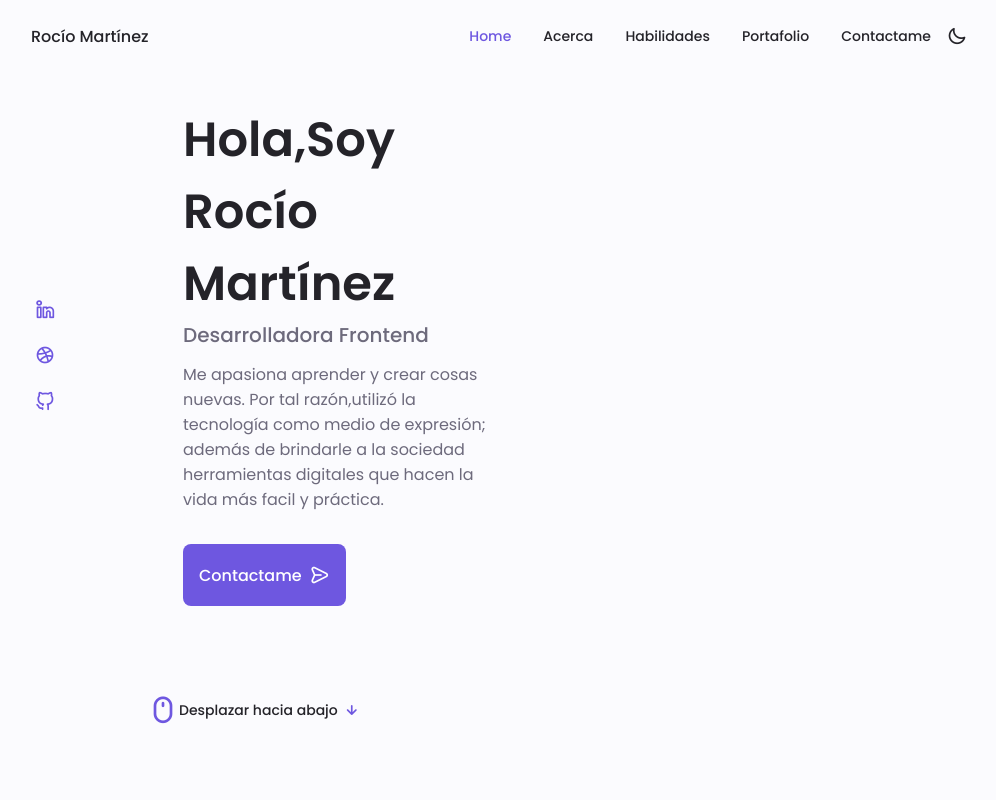
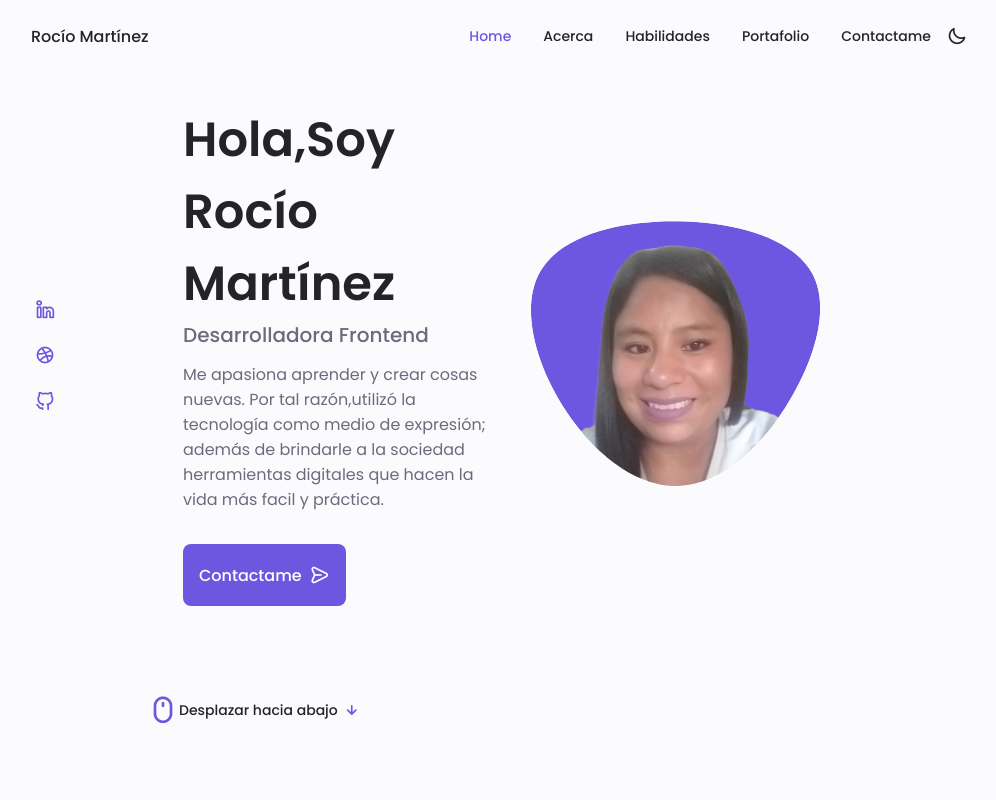
Before and after one commit to rocimartiz16/Portafolio-Rocio-Martinez, a plain HTML site: page index.html in a window 1280 px wide. Shown: the top 800 px of the page, without its empty margins (157-1153 px from the left). Drawn offline with nearby package versions, Linux system fonts and the light colour scheme.

Commit message:
Se agrego imagen

```diff
--- a/index.html
+++ b/index.html
@@ -79,7 +79,19 @@
                 </a>
              </div>
           <div class="home__img">
-
+             <svg class="home__blob" viewBox="0 0 200 200" xmlns="http://www.w3.org/2000/svg" xmlns:xlink="http://www.w3.org/1999/xlink">
+                <mask id="mask0" mask-type="alpha">
+                    <path d="M63,-37.4C72.1,-20.5,63.5,5.6,50.1,26.6C36.6,47.5,18.3,63.3,
+                    -0.9,63.8C-20.1,64.3,-40.1,49.5,-54.2,28.2C-68.4,6.9,-76.6,-21,-66.5,
+                    -38.4C-56.5,-55.8,-28.3,-62.7,-0.7,-62.3C26.9,-61.9,53.8,-54.2,63,-37.4Z" transform="translate(100 100)" />
+                </mask>
+                <g mask="url(#mask0)">
+                    <path d="M63,-37.4C72.1,-20.5,63.5,5.6,50.1,26.6C36.6,47.5,18.3,63.3,
+                    -0.9,63.8C-20.1,64.3,-40.1,49.5,-54.2,28.2C-68.4,6.9,-76.6,-21,-66.5,
+                    -38.4C-56.5,-55.8,-28.3,-62.7,-0.7,-62.3C26.9,-61.9,53.8,-54.2,63,-37.4Z" transform="translate(100 100)"/>
+                    <image class="home__blob-img" x='10' y='45'xlink:href="img/perfil.png"/>
+                </g>
+                </svg>
           </div>
           <div class="home_data">
               <h1 class="home_title">Hola,Soy Rocío Martínez</h1>
@@ -820,9 +832,9 @@
             </div>
          </footer>
 <!--=================================DESPLAZARSE HACIA ARRIBA==========================================-->
-<!--<a href="#" class="scrollup" id="scroll-up">
+<a href="#" class="scrollup" id="scroll-up">
     <i class="uil uil-arrow-up scrollup_icon"></i>
-</a>-->
+</a>
 
     <!--=================================SWIPER JS==========================================-->
     <script src="js/swiper-bundle.min.js"></script>
```
